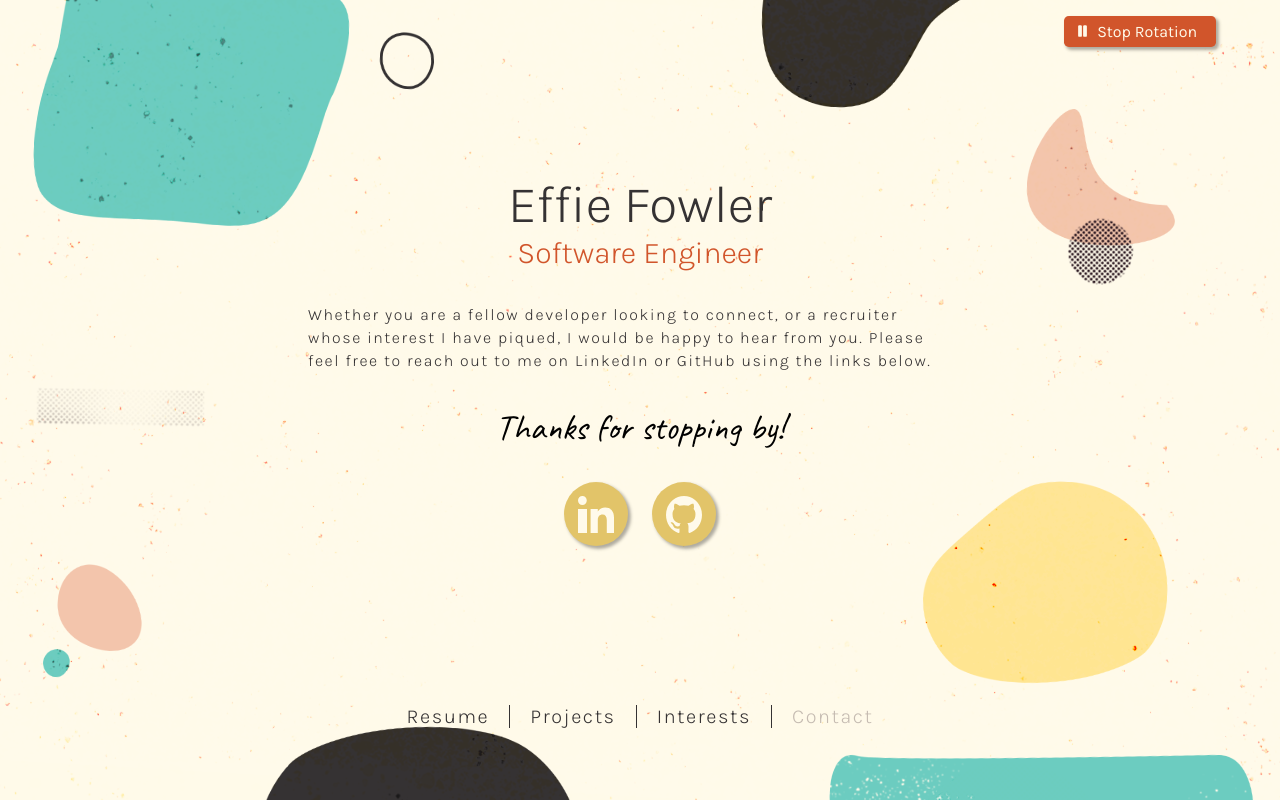
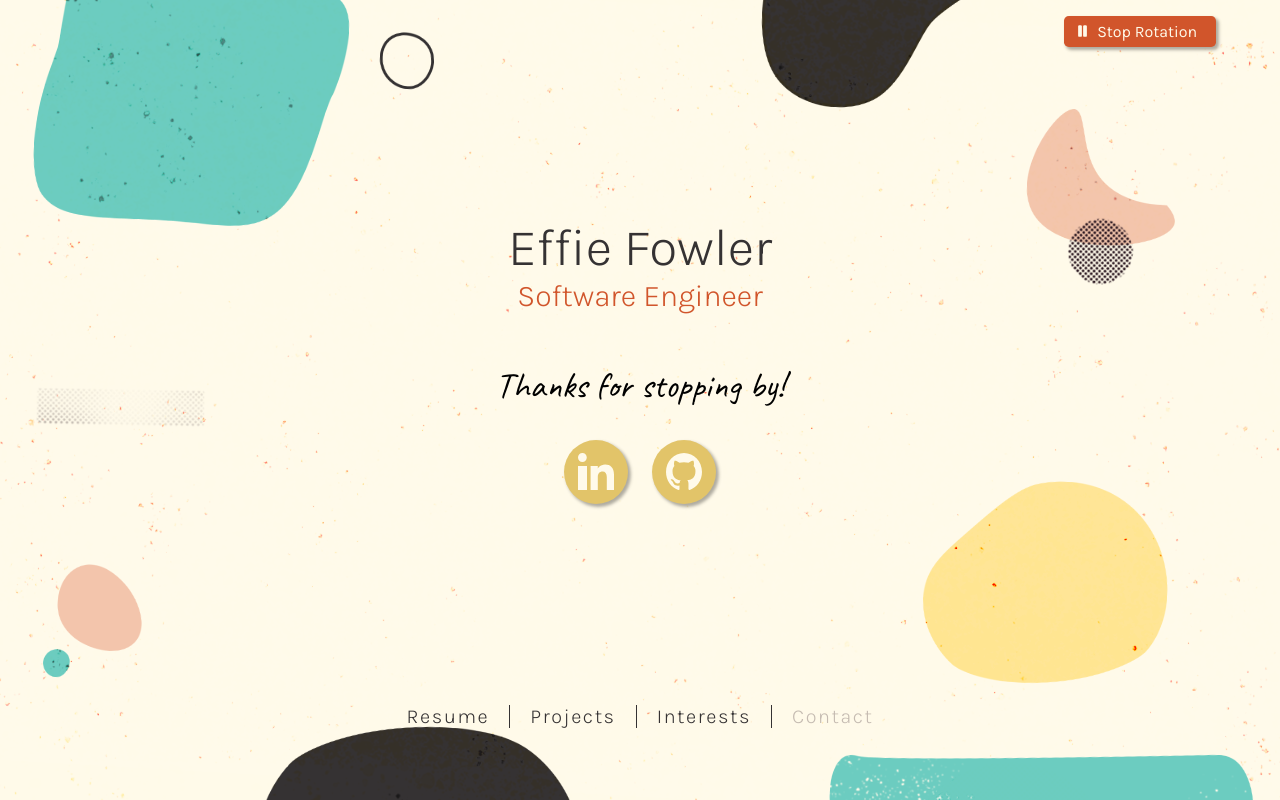
Before and after one commit to effie-fow/portfolio, a React (Vite) app: page /contact in a window 1280 px wide. Built offline with nearby package versions, Linux system fonts and the light colour scheme; a web font is replaced by a local one.

Commit message:
Remove contact message

```diff
--- a/src/pages/Contact/Contact.jsx
+++ b/src/pages/Contact/Contact.jsx
@@ -9,12 +9,6 @@ export const Contact = () => {
       <div className="contact__flex-container">
         <h2 className="contact__heading">Effie Fowler</h2>
         <span className="contact__subheading">Software Engineer</span>
-        <p className="contact__details">
-          Whether you are a fellow developer looking to connect, or a recruiter
-          whose interest I have piqued, I would be happy to hear from you.
-          Please feel free to reach out to me on LinkedIn or GitHub using the
-          links below.
-        </p>
         <span className="contact__thank-you">Thanks for stopping by!</span>
         <div className="contact__buttons-container">
           <ButtonCircle
```
